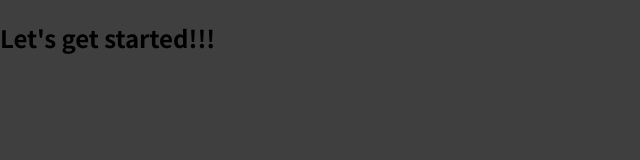
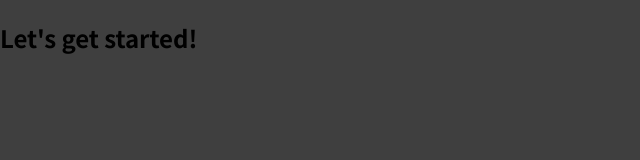
Before and after one commit to ggrkp/expense-app, a JavaScript app: page / in a window 1280 px wide. Shown: the top 160 px of the page, without its empty margins (0-640 px from the left). Built offline with nearby package versions, Linux system fonts and the light colour scheme.

Commit message:
deleting git add .

```diff
--- a/src/App.js
+++ b/src/App.js
@@ -1,7 +1,7 @@
 function App() {
   return (
     <div>
-      <h2>Let's get started!!!</h2>
+      <h2>Let's get started!</h2>
     </div>
   );
 }
```
